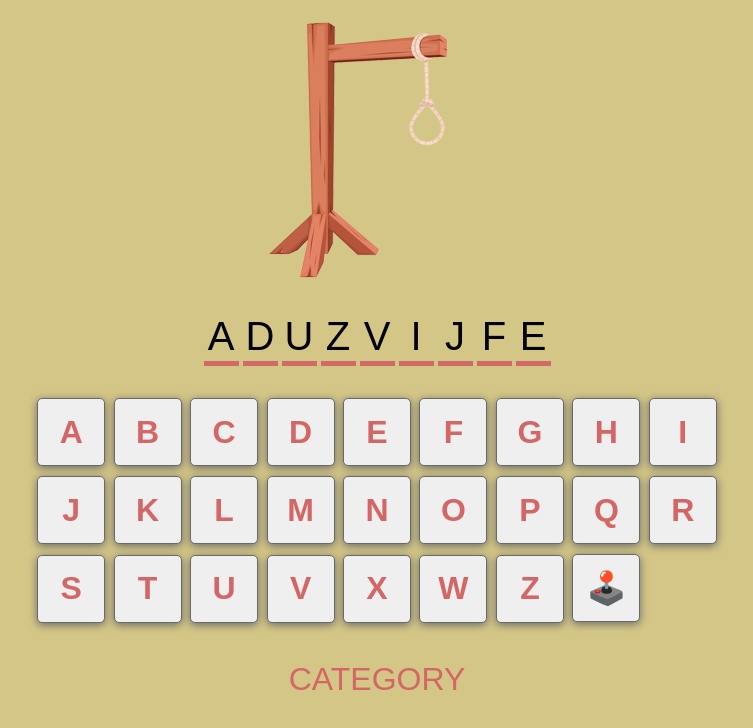
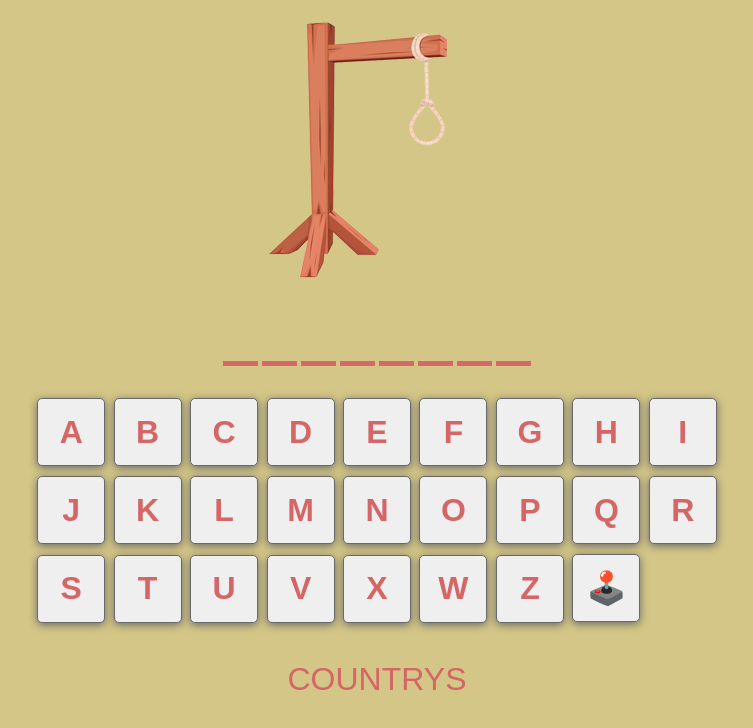
Before and after one commit to ViniciusEderman/HangmanGameWithJavaScript, a plain HTML site: page views/index.html in a window 1280 px wide. Shown: the whole page, without its empty margins (263-1016 px from the left). Drawn offline with Linux system fonts and the light colour scheme; a web font is replaced by a local one.

Commit message:
add  functionalities(javaS)

```diff
--- a/js/script.js
+++ b/js/script.js
@@ -1,3 +1,4 @@
+let dynamicList = [];
 let secretWordCategory;
 let SecretWordChoice;
 
@@ -94,4 +95,23 @@ function buildSecretWord() {
     console.log(secretWordCategory);
 }
 
+function wordInScreen() {
+    const category = document.getElementById("category");
+    category.innerHTML = secretWordCategory;
+
+    const wordScreen = document.getElementById("secret-word");
+    wordScreen.innerHTML = "";
+
+    for(i = 0; i < SecretWordChoice.length; i++){
+        if(dynamicList[i] == undefined){
+            dynamicList[i] = "&nbsp;"
+            wordScreen.innerHTML += "<div class='letters'>" + dynamicList[i] + "</div>"
+        }
+        else{
+            wordScreen.innerHTML += "<div class='letters'>" + dynamicList[i] + "</div>"
+        }
+    }
+}
+
 buildSecretWord();
+wordInScreen();
--- a/views/index.html
+++ b/views/index.html
@@ -15,7 +15,7 @@
 
         </div>
         <div id="secret-word">
-            <div class="letters">A</div>
+            <!-- <div class="letters">A</div>
             <div class="letters">D</div>
             <div class="letters">U</div>
             <div class="letters">Z</div>
@@ -23,7 +23,7 @@
             <div class="letters">I</div>
             <div class="letters">J</div>
             <div class="letters">F</div>
-            <div class="letters">E</div>
+            <div class="letters">E</div> -->
         </div>
         <div id="keyboard">
             <div class="keys">
@@ -61,7 +61,7 @@
             </div>
         </div>
         <div id="category">
-            <p>CATEGORY</p>
+
         </div>
         <!-- start modal -->
 
```
